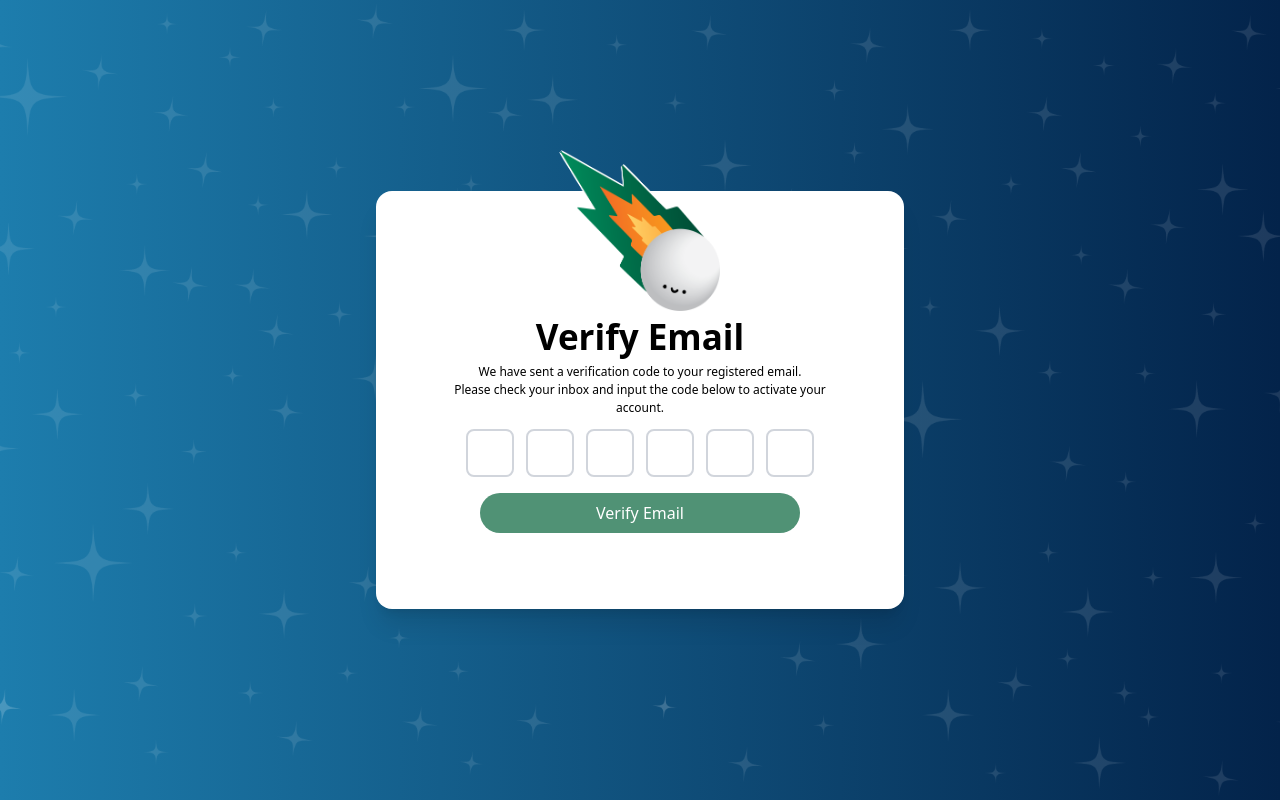
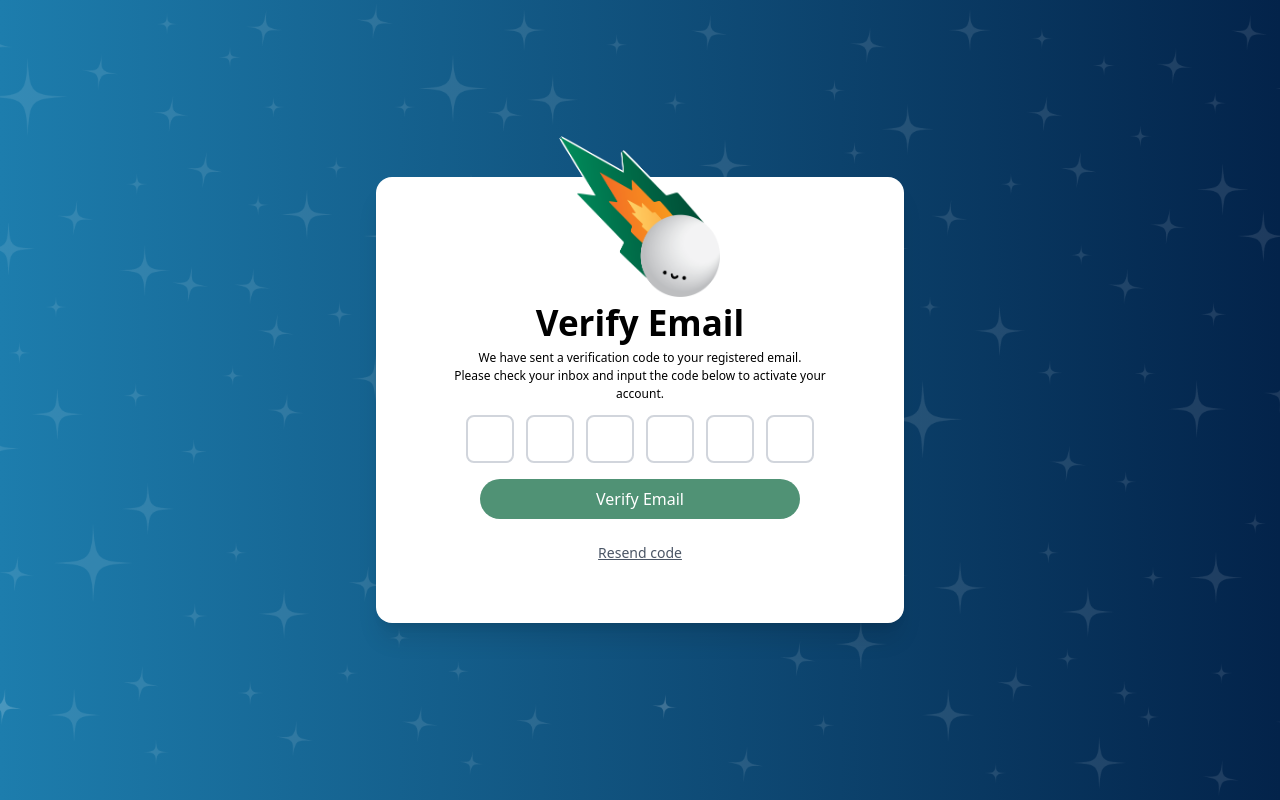
Before and after one commit to acmutd/meteormate-client, a Next.js app: page /authentication/verifyEmail in a window 1280 px wide. Built offline with nearby package versions, Linux system fonts and the light colour scheme; no server answers.

Commit message:
login with the verified email check added

```diff
--- a/src/app/authentication/page.tsx
+++ b/src/app/authentication/page.tsx
@@ -43,26 +43,44 @@ export default function LoginPage() {
   };
 
 const handleLogin = async () => {
-        router.push("/onboarding/createProfile")
-	// 	if (!email.endsWith("@utdallas.edu")) {
-	// 		setEmailError("Please enter a valid @utdallas.edu email.");
-	// 		return;
-	// 	} // just making sure that the email ends with @utdallas.edu
+  if (!email.endsWith("@utdallas.edu")) {
+    setEmailError("Please enter a valid @utdallas.edu email.");
+    return;
+  }
 
-	// //then we try to get if is signing in is true whne the value is flipped then we set the value to be actually true and then call signing with email and password and then router.push it to the createAccount page
-    // try {
-    //   if (!isSigningIn) {
-    //     setIsSigningIn(true);
-    //     await doSignInWithEmailAndPassword(email, password);
-    //     router.push("../dashboard"); // redirect after login CHANGE HERE ONCE THE HOME PAGE IS UP
-    //   }
-    // } catch (err: any) { //just in case there's a problem signing in
-    //   console.error("Login error:", err);
-    //   setEmailError(err.message || "Login failed"); // for what reasons
-    // } finally {
-    //   setIsSigningIn(false);
-    // }
+  try {
+    if (isSigningIn) return;
+    setIsSigningIn(true);
+
+    await doSignInWithEmailAndPassword(email, password);
+
+    // ✅ Get current firebase user and refresh their profile from Firebase
+    const { getAuth } = await import("firebase/auth");
+    const firebaseAuth = getAuth();
+    const user = firebaseAuth.currentUser;
+
+    if (!user) {
+      throw new Error("No user found after login.");
+    }
+
+    // CRITICAL: refresh so emailVerified reflects the backend update
+    await user.reload();
+
+    if (!user.emailVerified) {
+        localStorage.setItem("verificationEmail", email);
+        router.push("/authentication/verifyEmail");
+        return;
+    }
+
+    router.push("/onboarding/createProfile");
+  } catch (err: any) {
+    console.error("Login error:", err);
+    setEmailError(err.message || "Login failed");
+  } finally {
+    setIsSigningIn(false);
+  }
 };
+
 
   return (
     <LogoBox logoSrc="/images/MM_logo_V1.webp" logoAlt="MeteorMate Logo">
@@ -89,6 +107,7 @@ export default function LoginPage() {
         >
           Create an account
         </button>
+
       </div>
 
       {/* OR line */}
@@ -177,5 +196,6 @@ export default function LoginPage() {
           Forgot password?
         </button>
       </div>
-    </LogoBox>);
+    </LogoBox>
+  );
 }
--- a/src/app/authentication/verifyEmail/page.tsx
+++ b/src/app/authentication/verifyEmail/page.tsx
@@ -87,6 +87,30 @@ export default function VerifyEmailPage() {
 		}
 	};
 
+	const resendCode = async () => {
+		const email = localStorage.getItem("verificationEmail");
+		if (!email) {
+			setError("No email found. Please log in again.");
+			return;
+		}
+
+		try {
+			const res = await fetch("http://localhost:8000/api/auth/send-verification-code", {
+			method: "POST",
+			headers: { "Content-Type": "application/json" },
+			body: JSON.stringify({ email, purpose: "verify" }),
+			});
+
+			if (!res.ok) {
+			const data = await res.json().catch(() => ({}));
+			setError(data.detail || "Failed to resend code.");
+			}
+		} catch {
+			setError("Failed to resend code. Please try again.");
+		}
+	};
+
+
 	return (
 		<LogoBox logoSrc="/images/MM_logo_V1.webp" logoAlt="MeteorMate Logo">
 			<div className="flex flex-col justify-center items-center text-center w-[400px]">
@@ -134,6 +158,14 @@ export default function VerifyEmailPage() {
 				>
 					Verify Email
 				</button>
+
+				<button
+					onClick={resendCode}
+					className="text-sm text-gray-600 underline hover:text-black mt-2 cursor-pointer"
+					>
+					Resend code
+				</button>
+
 			</div>
 		</LogoBox>
 	);
```
Lines whose indentation alone changed are shown as unchanged.
